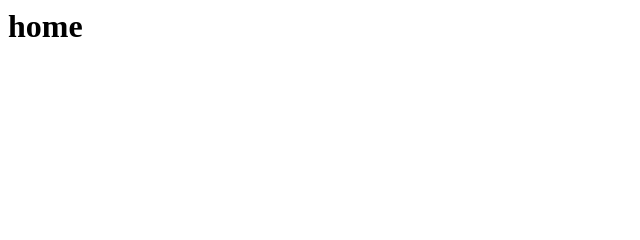
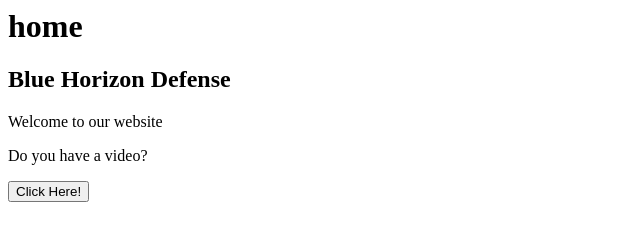
Before and after one commit to hydra829/2024-Spring-Grp-27-Creating-Images-of-US-Navy-Ships, a website: page public/index.html in a window 1280 px wide. Shown: the whole page, without its empty margins (0-640 px from the left). Drawn offline with Linux system fonts and the light colour scheme.

Commit message:
update index.html

```diff
--- a/public/index.html
+++ b/public/index.html
@@ -2,11 +2,20 @@
 <head>
     <meta charset="UTF-8">
     <meta name="viewport" content="width=device-width, initial-scale=1.0">
-    <title>Document</title>
+    <title>>Blue Horizon Defense</title>
 </head>
 <body>
     <h1>home</h1>
     <a href="about.html"></a>
+    <h2>Blue Horizon Defense</h2>
+    <p id="status">Welcome to our website</p>
+    <p> Do you have a video? </p>
+    <a href="video.html">
+      <button>Click Here!</button>
+  </a>
+
+  <script async src="https://docs.opencv.org/master/opencv.js" type="text/javascript"></script>
+
 
     <script src="app.js"></script>
 
```
